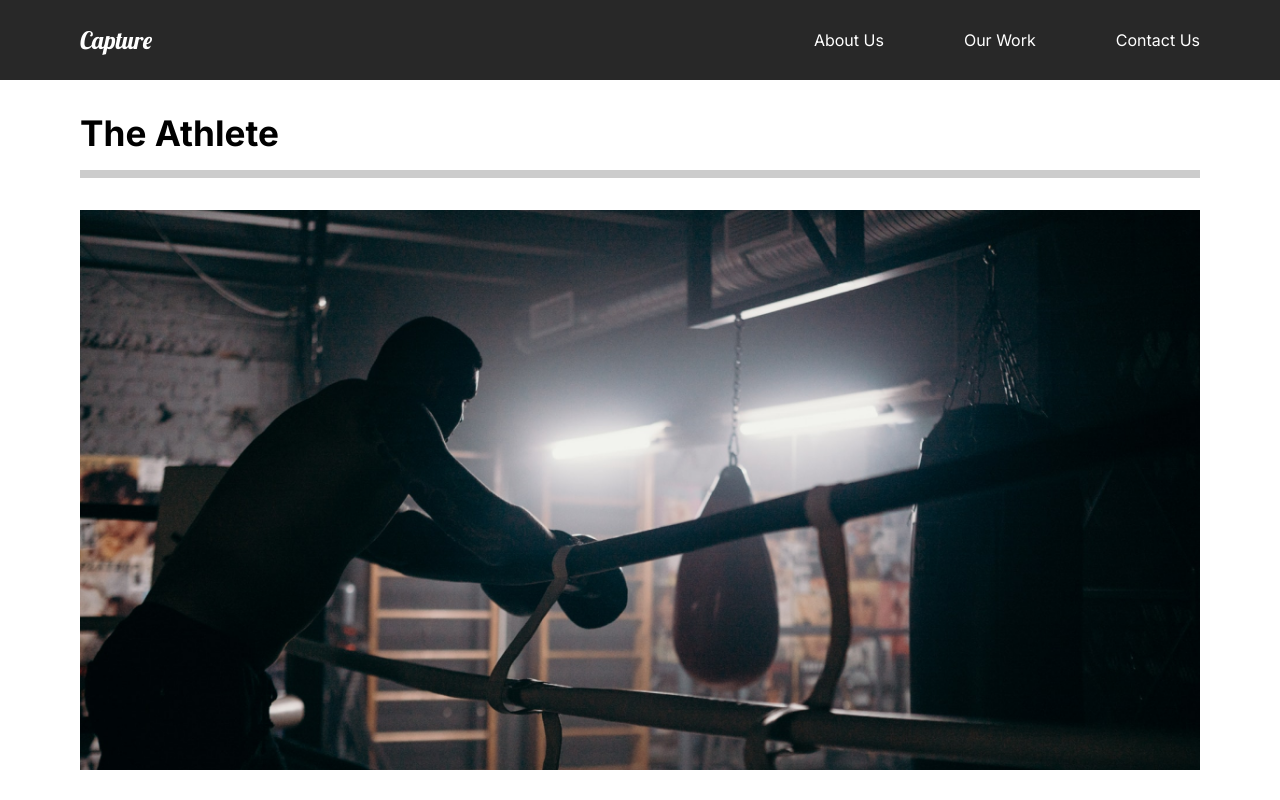
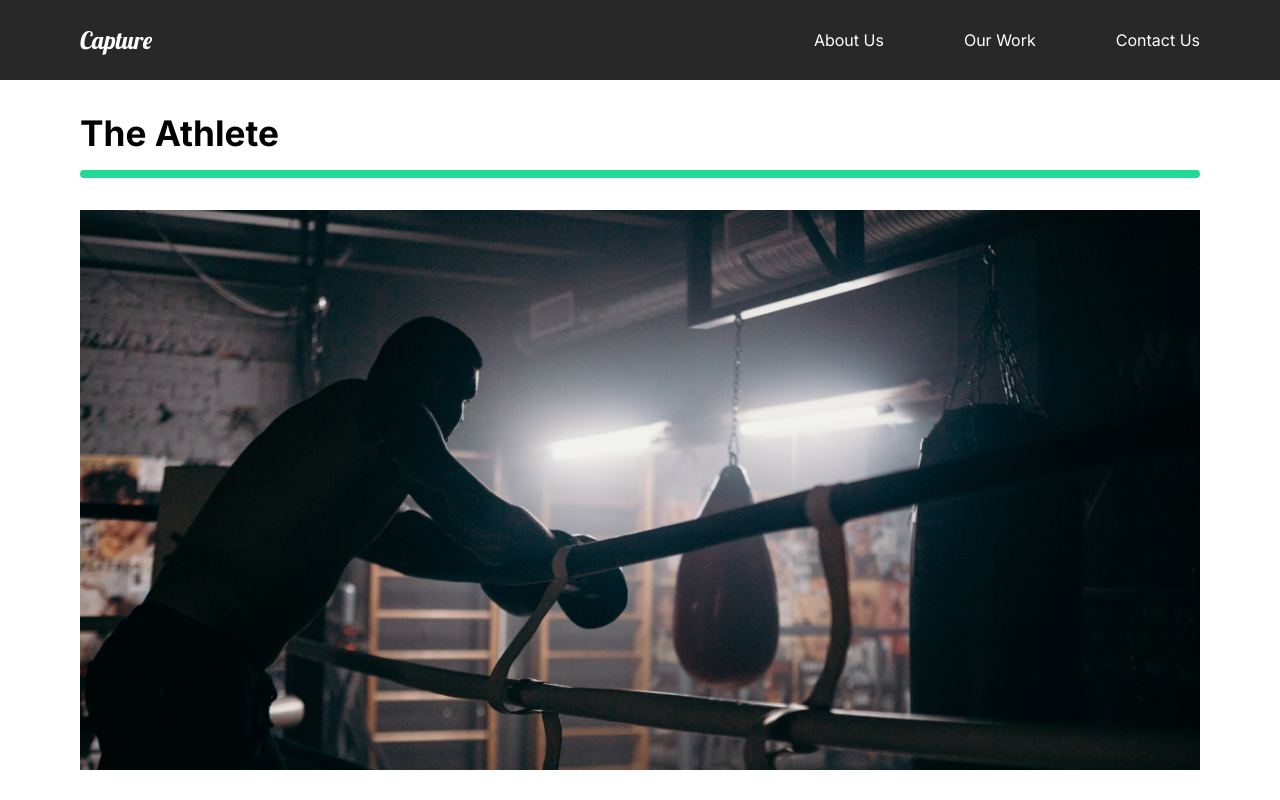
Before and after one commit to mohasin-hossain/film-mania-react, a React (Create React App) app: page /work in a window 1280 px wide. Shown: the top 800 px of the page. Built offline with nearby package versions, Linux system fonts and the light colour scheme.

Commit message:
Our Work Animation

```diff
--- a/src/animate.js
+++ b/src/animate.js
@@ -7,8 +7,8 @@
     opacity: 1,
     y: 0,
     transition: {
-      duration: 1,
-    //   when: "beforeChildren",
+      duration: 0.5,
+      when: "beforeChildren",
       staggerChildren: 0.25,
     },
   },
@@ -54,3 +54,36 @@
     },
   },
 };
+
+export const lineAnimation = {
+  hidden: { width: "0%" },
+  show: {
+    width: "100%",
+    transition: {
+      duration: 1,
+    },
+  },
+};
+
+export const slider = {
+  hidden: { x: "-130%", skew: "45deg" },
+  show: {
+    x: "100%",
+    skew: "0deg",
+    transition: {
+      ease: "easeOut",
+      duration: 1,
+    },
+  },
+};
+
+export const sliderContainer = {
+  hidden: { opacity: 1 },
+  show: {
+    opacity: 1,
+    transition: {
+      ease: "easeOut",
+      staggerChildren: 0.1,
+    },
+  },
+};
--- a/src/pages/OurWork.js
+++ b/src/pages/OurWork.js
@@ -8,7 +8,14 @@
 import { Link } from "react-router-dom";
 // Animations
 import { motion } from "framer-motion";
-import { pageAnimation } from "../animate";
+import {
+  pageAnimation,
+  fade,
+  imgAnimation,
+  lineAnimation,
+  slider,
+  sliderContainer,
+} from "../animate";
 
 const OurWork = () => {
   return (
@@ -17,13 +24,21 @@
       initial="hidden"
       animate="show"
       exit="exit"
-      style={{ background: "#fff"}}
+      style={{ background: "#fff" }}
     >
+      <motion.div variants={sliderContainer}>
+        <Frame1 variants={slider}></Frame1>
+        <Frame2 variants={slider}></Frame2>
+        <Frame3 variants={slider}></Frame3>
+        <Frame4 variants={slider}></Frame4>
+      </motion.div>
       <Movie>
-        <h2>The Athlete</h2>
-        <div className="line"></div>
+        <motion.h2 variants={fade}>The Athlete</motion.h2>
+        <motion.div variants={lineAnimation} className="line"></motion.div>
         <Link to="/work/the-athlete">
-          <img src={athlete} alt="Athlete" />
+          <Hide>
+            <motion.img variants={imgAnimation} src={athlete} alt="Athlete" />
+          </Hide>
         </Link>
       </Movie>
       <Movie>
@@ -59,8 +74,9 @@
 
   .line {
     height: 0.5rem;
-    background: #cccccc;
+    background: #23d997;
     margin-bottom: 2rem;
+    border-radius: 1rem;
   }
 
   img {
@@ -70,4 +86,31 @@
   }
 `;
 
+const Hide = styled.div`
+  overflow: hidden;
+`;
+
+// Frame Animation
+const Frame1 = styled(motion.div)`
+  position: fixed;
+  top: 10%;
+  left: 0;
+  width: 100%;
+  height: 100vh;
+  z-index: 2;
+  background: #fffebf;
+`;
+
+const Frame2 = styled(Frame1)`
+  background: #ff8efb;
+`;
+
+const Frame3 = styled(Frame1)`
+  background: #8ed2ff;
+`;
+
+const Frame4 = styled(Frame1)`
+  background: #8effa0;
+`;
+
 export default OurWork;
```
